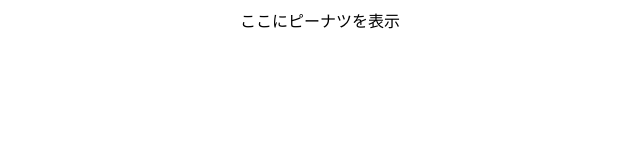
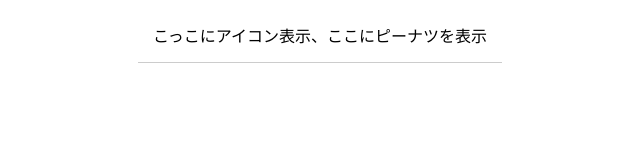
Before and after one commit to tyannkawai/tyannkawai.github.io, a plain HTML site: page titter.html in a window 1280 px wide. Shown: the whole page, without its empty margins (320-960 px from the left). Drawn offline with Linux system fonts and the light colour scheme.

Commit message:
tutututuutuuuuuuu

```diff
--- a/titter.html
+++ b/titter.html
@@ -13,6 +13,14 @@
   border-color: #CCC;
 }
 
+.tweet{display:flex;
+  border-width: 0px 0px 1px 0px;
+  border-style: solid;
+  border-color: #CCC;
+  padding:15px;
+  ;
+}
+
     </style>
     <meta charset="utf-8">
     <title></title>
@@ -20,6 +28,11 @@
   <body>
     <div class="container">
       <div　id="timeline">
+        <div class="tweet">
+          <div class="icon">
+            こっこにアイコン表示、
+          </div>
+          <div class="tweet_box">
         ここにピーナツを表示
         </div>
   </body>
```
